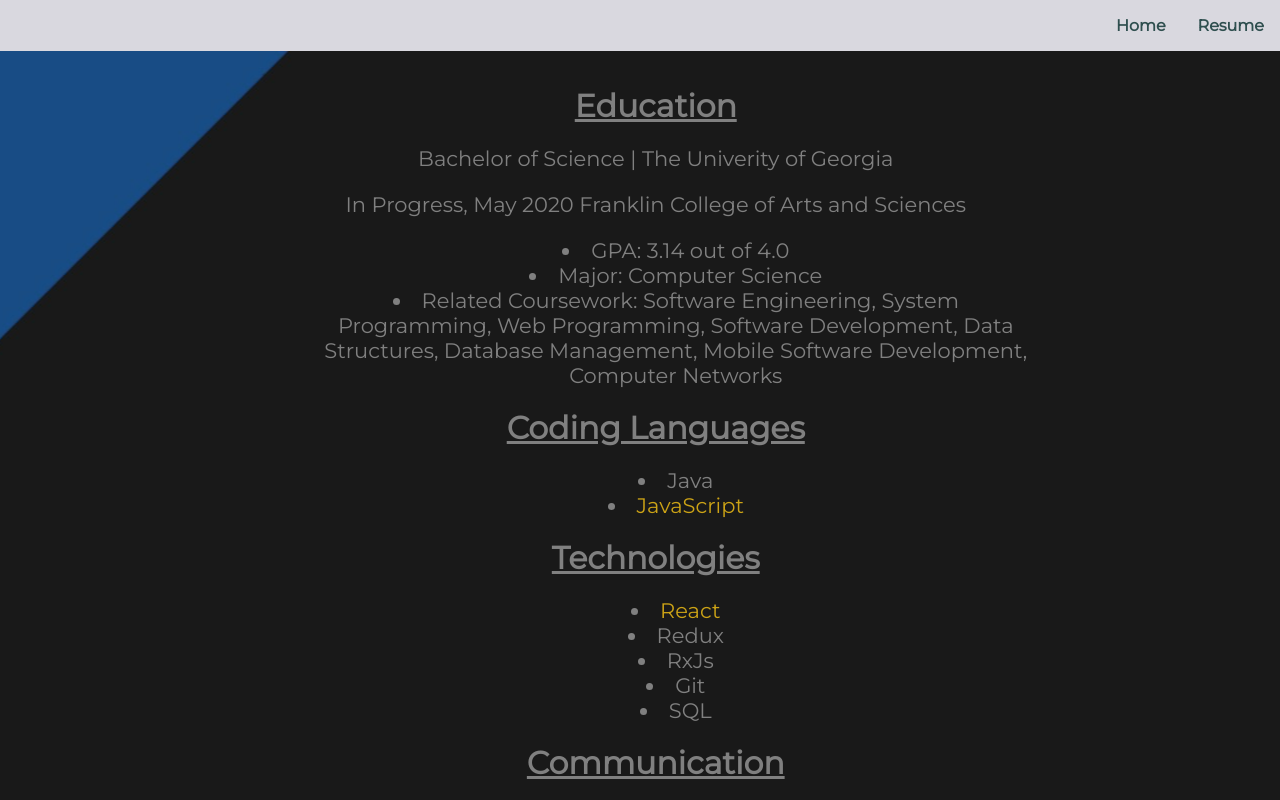
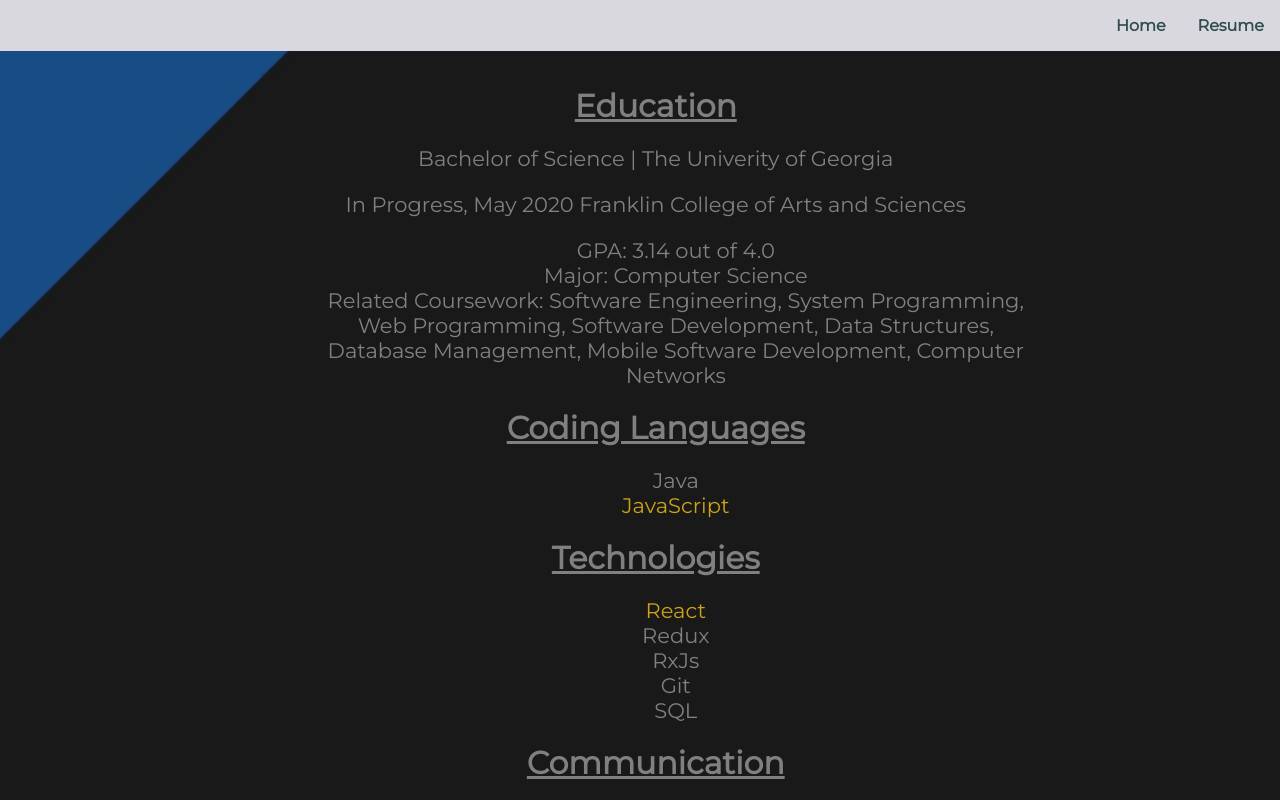
Before and after one commit to jingley/jrs-website, a React (Create React App) app: page /resume in a window 1280 px wide. Shown: the top 800 px of the page. Built offline with nearby package versions, Linux system fonts and the light colour scheme.

Commit message:
changed list style

```diff
--- a/package.json
+++ b/package.json
@@ -15,6 +15,7 @@
     "react-dom": "^16.13.1",
     "react-router-dom": "^5.1.2",
     "react-scripts": "3.4.1",
+    "rxjs": "^6.5.5",
     "typescript": "^3.7.5"
   },
   "scripts": {
@@ -47,6 +48,8 @@
     "gh-pages": "^2.2.0"
   },
   "jest": {
-    "snapshotSerializers": ["enzyme-to-json/serializer"]
+    "snapshotSerializers": [
+      "enzyme-to-json/serializer"
+    ]
   }
 }
--- a/src/css/Layout.css
+++ b/src/css/Layout.css
@@ -12,7 +12,6 @@
     justify-content: center;
     font-size: calc(5px + 2vmin);
     color: gray;
-    list-style: none;
 }
 
 .Layout-header {
@@ -55,3 +54,7 @@
     /*color: #FFE667;*/
     color: #CCA316;
 }
+
+ul {
+    list-style: none;
+}
```
Also changed, not shown: 1 other file (tests, documents, lock files or other folders).
